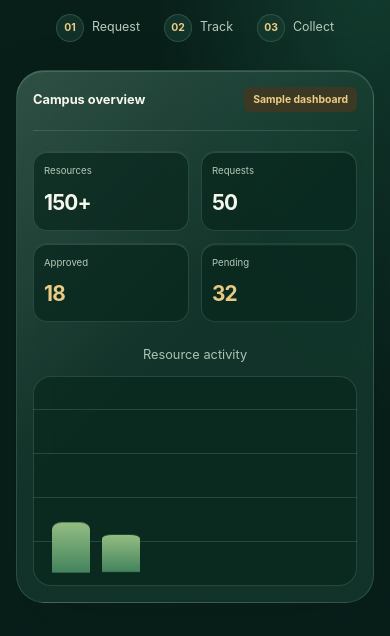
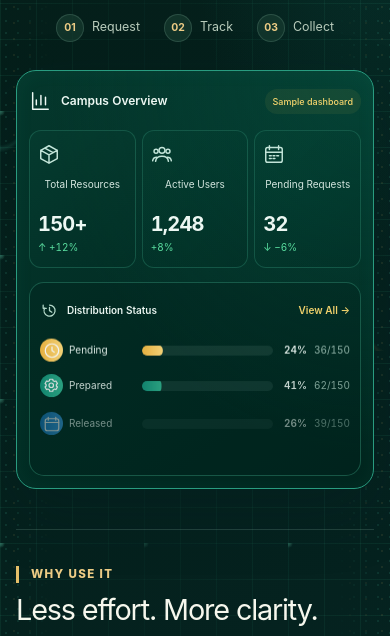
Before and after one commit to definotDos/School-Logistics-Student-Resource-Management-System, a React (Vite) app in the folder school-logistics-system/frontend/: page / in a window 390 px wide. Shown: the part 609-1245 px from the top of the page. Built offline with nearby package versions, Linux system fonts and the light colour scheme; no server answers.

Commit message:
update project

```diff
--- a/school-logistics-system/frontend/src/landing-palette.css
+++ b/school-logistics-system/frontend/src/landing-palette.css
@@ -24,22 +24,71 @@
   --landing-on-gold: #193b29;
   --landing-chart: #357b53;
   --landing-chart-top: #78a66a;
+  --landing-bg-end: #deeee8;
+  --landing-grid-line: #25856817;
+  --landing-grid-point: #369c7b38;
+  --landing-edge-teal: #268e7924;
+  --landing-edge-gold: #b58e3529;
+  --landing-grid-size: clamp(36px, 4vw, 56px);
+  --landing-grid-block: calc(var(--landing-grid-size) * 4);
   background:
-    radial-gradient(ellipse 75% 650px at 95% 8%, var(--landing-glow), transparent 75%),
-    radial-gradient(ellipse 65% 700px at 0% 35%, var(--landing-warm-glow), transparent 75%),
-    radial-gradient(ellipse 80% 900px at 95% 85%, var(--landing-glow), transparent 75%),
-    var(--landing-bg);
+    radial-gradient(ellipse 65% 650px at 95% 6%, var(--landing-glow), transparent 75%),
+    radial-gradient(ellipse 45% 550px at 0% 38%, var(--landing-warm-glow), transparent 75%),
+    radial-gradient(ellipse 65% 800px at 100% 85%, var(--landing-glow), transparent 75%),
+    linear-gradient(145deg, var(--landing-bg), var(--landing-bg-end) 55%, var(--landing-bg));
+  isolation: isolate;
   color: var(--landing-text);
+}
+
+/* Decorative layers stay behind every section and never intercept interactions. */
+.landing-page.landing-palette::before,
+.landing-page.landing-palette::after {
+  content: "";
+  position: absolute;
+  inset: 0;
+  z-index: -1;
+  pointer-events: none;
+  border-radius: inherit;
+}
+
+.landing-page.landing-palette::before {
+  background-image:
+    radial-gradient(circle at 1px 1px, var(--landing-grid-point) 0 1px, transparent 4px),
+    linear-gradient(var(--landing-grid-line) 1px, transparent 1px),
+    linear-gradient(90deg, var(--landing-grid-line) 1px, transparent 1px);
+  background-size:
+    var(--landing-grid-block) var(--landing-grid-block),
+    var(--landing-grid-size) var(--landing-grid-size),
+    var(--landing-grid-size) var(--landing-grid-size);
+  background-position: left top;
+  /* Leave a quiet area behind the copy while retaining a visible edge grid. */
+  -webkit-mask-image: linear-gradient(90deg, #000c, #0005 35%, #0009 70%, #000c);
+  mask-image: linear-gradient(90deg, #000c, #0005 35%, #0009 70%, #000c);
+}
+
+.landing-page.landing-palette::after {
+  background-image:
+    radial-gradient(ellipse at 0% 50%, transparent calc(68% - 1px), var(--landing-edge-teal) 68%, transparent calc(68% + 1px)),
+    radial-gradient(ellipse at 100% 50%, transparent calc(72% - 1px), var(--landing-edge-gold) 72%, transparent calc(72% + 1px)),
+    radial-gradient(ellipse at 100% 50%, transparent calc(62% - 1px), var(--landing-edge-teal) 62%, transparent calc(62% + 1px)),
+    radial-gradient(circle, var(--landing-edge-teal) 1px, transparent 1.5px),
+    radial-gradient(circle, var(--landing-edge-gold) 1px, transparent 1.5px);
+  background-size: clamp(80px, 15vw, 240px) 650px, clamp(60px, 12vw, 180px) 540px, clamp(80px, 16vw, 250px) 720px, 12px 12px, 16px 16px;
+  background-position: left 120px, right 420px, right 72%, left top, right top;
+  background-repeat: no-repeat, no-repeat, no-repeat, repeat, repeat;
+  -webkit-mask-image: linear-gradient(90deg, #0009, transparent 14%, transparent 86%, #0009);
+  mask-image: linear-gradient(90deg, #0009, transparent 14%, transparent 86%, #0009);
 }
 
 .landing-page.landing-palette.dark-mode {
   color-scheme: dark;
-  --landing-bg: #081e19;
+  --landing-bg: #041c16;
+  --landing-bg-end: #062c2e;
   --landing-surface: #193d32ad;
   --landing-soft: #09271db3;
   --landing-border: #b1e4cb29;
-  --landing-glow: #318d6b47;
-  --landing-warm-glow: #ad914229;
+  --landing-glow: #159b8c24;
+  --landing-warm-glow: #b89a3c12;
   --landing-glass-edge: #d5fbe326;
   --landing-header-bg: #102e25e6;
   --landing-text: #f6f7ed;
@@ -53,6 +102,10 @@
   --landing-shadow: 0 16px 40px #020e092e, inset 0 1px 0 var(--landing-glass-edge);
   --landing-chart: #43835d;
   --landing-chart-top: #94be83;
+  --landing-grid-line: #48d7a719;
+  --landing-grid-point: #78f5ce52;
+  --landing-edge-teal: #54dbbd38;
+  --landing-edge-gold: #e5bf6930;
 }
 
 /* Surfaces and readable text hierarchy. */
--- a/school-logistics-system/frontend/src/landing-preview-motion.css
+++ b/school-logistics-system/frontend/src/landing-preview-motion.css
@@ -4,39 +4,42 @@
     animation: none;
   }
 
-  .landing-page .preview-motion-ready .preview-header,
-  .landing-page .preview-motion-ready .stat-card,
-  .landing-page .preview-motion-ready .preview-chart-title {
+  .landing-page .preview-motion-ready .sample-heading,
+  .landing-page .preview-motion-ready .sample-metric,
+  .landing-page .preview-motion-ready .sample-distribution-heading,
+  .landing-page .preview-motion-ready .sample-status {
     opacity: 0;
     transform: translateY(12px);
   }
 
-  .landing-page .preview-motion-ready .chart-bars span {
-    transform: scaleY(0);
-    transform-origin: bottom;
+  .landing-page .preview-motion-ready .sample-status-track > span {
+    transform: scaleX(0);
+    transform-origin: left;
   }
 
-  .landing-page .preview-motion-ready.is-visible .preview-header,
-  .landing-page .preview-motion-ready.is-visible .stat-card,
-  .landing-page .preview-motion-ready.is-visible .preview-chart-title {
+  .landing-page .preview-motion-ready.is-visible .sample-heading,
+  .landing-page .preview-motion-ready.is-visible .sample-metric,
+  .landing-page .preview-motion-ready.is-visible .sample-distribution-heading,
+  .landing-page .preview-motion-ready.is-visible .sample-status {
     animation: campus-preview-reveal 6s cubic-bezier(0.22, 1, 0.36, 1) infinite both;
   }
 
-  .landing-page .preview-motion-ready.is-visible .stat-card:nth-child(1) { animation-delay: 120ms; }
-  .landing-page .preview-motion-ready.is-visible .stat-card:nth-child(2) { animation-delay: 220ms; }
-  .landing-page .preview-motion-ready.is-visible .stat-card:nth-child(3) { animation-delay: 320ms; }
-  .landing-page .preview-motion-ready.is-visible .stat-card:nth-child(4) { animation-delay: 420ms; }
-  .landing-page .preview-motion-ready.is-visible .preview-chart-title { animation-delay: 520ms; }
+  .landing-page .preview-motion-ready.is-visible .sample-metric:nth-child(1) { animation-delay: 120ms; }
+  .landing-page .preview-motion-ready.is-visible .sample-metric:nth-child(2) { animation-delay: 220ms; }
+  .landing-page .preview-motion-ready.is-visible .sample-metric:nth-child(3) { animation-delay: 320ms; }
+  .landing-page .preview-motion-ready.is-visible .sample-distribution-heading { animation-delay: 420ms; }
+  .landing-page .preview-motion-ready.is-visible .sample-status:nth-child(1) { animation-delay: 520ms; }
+  .landing-page .preview-motion-ready.is-visible .sample-status:nth-child(2) { animation-delay: 620ms; }
+  .landing-page .preview-motion-ready.is-visible .sample-status:nth-child(3) { animation-delay: 720ms; }
+  .landing-page .preview-motion-ready.is-visible .sample-status:nth-child(4) { animation-delay: 820ms; }
 
-  .landing-page .preview-motion-ready.is-visible .chart-bars span {
+  .landing-page .preview-motion-ready.is-visible .sample-status-track > span {
     animation: campus-preview-grow 6s cubic-bezier(0.22, 1, 0.36, 1) 620ms infinite both;
   }
 
-  .landing-page .preview-motion-ready.is-visible .chart-bars span:nth-child(2) { animation-delay: 720ms; }
-  .landing-page .preview-motion-ready.is-visible .chart-bars span:nth-child(3) { animation-delay: 820ms; }
-  .landing-page .preview-motion-ready.is-visible .chart-bars span:nth-child(4) { animation-delay: 920ms; }
-  .landing-page .preview-motion-ready.is-visible .chart-bars span:nth-child(5) { animation-delay: 1020ms; }
-  .landing-page .preview-motion-ready.is-visible .chart-bars span:nth-child(6) { animation-delay: 1120ms; }
+  .landing-page .preview-motion-ready.is-visible .sample-status:nth-child(2) .sample-status-track > span { animation-delay: 720ms; }
+  .landing-page .preview-motion-ready.is-visible .sample-status:nth-child(3) .sample-status-track > span { animation-delay: 820ms; }
+  .landing-page .preview-motion-ready.is-visible .sample-status:nth-child(4) .sample-status-track > span { animation-delay: 920ms; }
 }
 
 @keyframes campus-preview-reveal {
@@ -46,9 +49,9 @@
 }
 
 @keyframes campus-preview-grow {
-  0%, 100% { transform: scaleY(0); }
-  15%, 70% { transform: scaleY(1); }
-  85% { transform: scaleY(0); }
+  0%, 100% { transform: scaleX(0); }
+  15%, 70% { transform: scaleX(1); }
+  85% { transform: scaleX(0); }
 }
 
 @media (prefers-reduced-motion: reduce) {
--- /dev/null
+++ b/school-logistics-system/frontend/src/landing-sample.css
@@ -0,0 +1,109 @@
+.landing-page.landing-palette .dashboard-preview.campus-sample {
+  box-sizing: border-box;
+  padding: 24px 16px 16px;
+  border: 1px solid #299c80;
+  border-radius: 20px;
+  background: radial-gradient(ellipse at top right, #07564580, transparent 65%), linear-gradient(145deg, #04372c, #00251e);
+  color: #edf8f3;
+  box-shadow: 0 24px 64px #001e2433, inset 0 1px 20px #38c99b0d;
+  font-variant-numeric: tabular-nums;
+}
+
+.campus-sample .dashboard-icon {
+  fill: none;
+  flex-shrink: 0;
+  width: 22px;
+  height: 22px;
+  stroke-width: 1.6;
+}
+
+.sample-heading,
+.sample-distribution-heading,
+.sample-heading > span,
+.sample-distribution-heading > span {
+  display: flex;
+  align-items: center;
+  gap: 10px;
+}
+
+.sample-heading {
+  justify-content: space-between;
+  flex-wrap: wrap;
+  margin: 0 8px 20px;
+  font-size: 14px;
+  font-weight: 600;
+}
+
+.sample-badge {
+  border-radius: 12px;
+  padding: 7px 12px;
+  background: #dac05114;
+  color: #f4d46d;
+  font-size: 10px;
+  font-weight: 500;
+}
+
+.sample-metrics {
+  display: grid;
+  grid-template-columns: repeat(3, minmax(0, 1fr));
+  gap: 12px;
+  margin: 0 6px 14px;
+}
+
+.sample-metric {
+  min-width: 0;
+  padding: 16px 14px 14px;
+  border: 1px solid #27796380;
+  border-radius: 12px;
+  background: linear-gradient(135deg, #0e594529, #002b232e);
+}
+
+.sample-metric > .dashboard-icon { color: #c3e5d9; margin-bottom: 12px; }
+.sample-metric-label { display: block; color: #d4e6df; font-size: 11px; line-height: 1.4; }
+.sample-metric-value { display: flex; align-items: baseline; justify-content: space-between; gap: 6px; flex-wrap: wrap; margin-top: 5px; }
+.sample-metric-value b { font-size: 23px; line-height: 1.2; letter-spacing: -0.04em; }
+.sample-metric-value small { color: #5bdfa1; font-size: 10px; white-space: nowrap; }
+
+.sample-distribution {
+  padding: 14px 16px;
+  border: 1px solid #27796399;
+  border-radius: 15px;
+  background: #001f1940;
+}
+
+.sample-distribution-heading { justify-content: space-between; gap: 8px; margin-bottom: 12px; font-size: 12px; font-weight: 600; }
+.sample-distribution-heading > span { gap: 8px; }
+.sample-distribution-heading .dashboard-icon { width: 19px; height: 19px; color: #b4d9ca; }
+.sample-distribution-heading button { border: 0; background: transparent; color: #f4d46d; padding: 8px 0 8px 8px; font: inherit; font-size: 10px; white-space: nowrap; cursor: pointer; }
+.sample-distribution-heading button:hover { text-decoration: underline; text-underline-offset: 4px; }
+.landing-page.landing-palette .campus-sample button:focus-visible { outline-color: #f4d46d; }
+.sample-status-list { display: grid; gap: 11px; margin: 0; padding: 0; list-style: none; }
+.sample-status { display: grid; grid-template-columns: 122px minmax(32px, 1fr) 32px 46px; align-items: center; gap: 12px; font-size: 12px; }
+.sample-status-label { display: flex; align-items: center; gap: 10px; }
+.sample-status-icon { display: grid; place-items: center; flex-shrink: 0; width: 28px; height: 28px; border-radius: 50%; background: var(--status-fill); color: white; }
+.sample-status-icon .dashboard-icon { width: 18px; height: 18px; }
+.sample-status-track { height: 10px; overflow: hidden; border-radius: 10px; background: #bddfd51a; }
+.sample-status-track > span { display: block; height: 100%; border-radius: inherit; background: var(--status-fill); }
+.sample-status b { text-align: right; font-size: 12px; font-weight: 600; }
+.sample-status-count { color: #9bbdb1; text-align: right; font-size: 11px; }
+.sample-status-pending { --status-fill: linear-gradient(90deg, #f2b843, #ffda7c); }
+.sample-status-prepared { --status-fill: linear-gradient(90deg, #16977f, #34b994); }
+.sample-status-released { --status-fill: linear-gradient(90deg, #187ac5, #3da0ed); }
+.sample-status-completed { --status-fill: linear-gradient(90deg, #7535ce, #a355f0); }
+
+@media (max-width: 480px) {
+  .landing-page.landing-palette .dashboard-preview.campus-sample { padding: 18px 12px 12px; }
+  .sample-heading { margin: 0 0 16px; font-size: 12px; gap: 8px; }
+  .sample-badge { padding: 6px 8px; font-size: 9px; }
+  .sample-metrics { gap: 6px; margin-inline: 0; }
+  .sample-metric { padding: 12px 8px; }
+  .sample-metric-label { min-height: 30px; font-size: 10px; }
+  .sample-metric-value { flex-direction: column; gap: 4px; }
+  .sample-metric-value b { font-size: 20px; }
+  .sample-distribution { padding: 12px 10px; }
+  .sample-status { grid-template-columns: 96px minmax(20px, 1fr) 28px 37px; gap: 6px; font-size: 10px; }
+  .sample-status-label { gap: 6px; }
+  .sample-status-icon { width: 23px; height: 23px; }
+  .sample-status b, .sample-status-count { font-size: 10px; }
+  .sample-distribution-heading { font-size: 10px; }
+}
--- a/school-logistics-system/frontend/src/main.jsx
+++ b/school-logistics-system/frontend/src/main.jsx
@@ -13,6 +13,7 @@ import "./student-resources-dark.css";
 import "./student-dark-theme.css";
 import "./sidebar-palette.css";
 import "./landing-palette.css";
+import "./landing-sample.css";
 import "./responsive.css";
 import "./appearance.css";
 import "./components/auth/AuthPalette.css";
--- a/school-logistics-system/frontend/src/pages/LandingPage.jsx
+++ b/school-logistics-system/frontend/src/pages/LandingPage.jsx
@@ -261,46 +261,49 @@ export function LandingPage() {
         </div>
 
         <div className="hero-visual" aria-label="Dashboard preview">
-          <div className="dashboard-preview" ref={previewRef}>
-            <div className="preview-header">
-              <span>Campus overview</span>
-              <small className="preview-label">Sample dashboard</small>
-              <div className="preview-icons" aria-hidden="true">
-                <span />
-                <span />
-                <span />
-              </div>
+          <div className="dashboard-preview campus-sample" ref={previewRef}>
+            <div className="sample-heading">
+              <span><DashboardIcon name="reports" /> Campus Overview</span>
+              <small className="sample-badge">Sample dashboard</small>
             </div>
 
-            <div className="preview-stats">
-              <div className="stat-card">
-                <small>Resources</small>
-                <strong>150+</strong>
-              </div>
-              <div className="stat-card">
-                <small>Requests</small>
-                <strong>50</strong>
-              </div>
-              <div className="stat-card">
-                <small>Approved</small>
-                <strong>18</strong>
-              </div>
-              <div className="stat-card">
-                <small>Pending</small>
-                <strong>32</strong>
-              </div>
+            <div className="sample-metrics">
+              {[
+                { label: 'Total Resources', value: '150+', trend: '↑ +12%', icon: 'inventory' },
+                { label: 'Active Users', value: '1,248', trend: '+8%', icon: 'users' },
+                { label: 'Pending Requests', value: '32', trend: '↓ −6%', icon: 'calendar' },
+              ].map((metric) => (
+                <div className="sample-metric" key={metric.label}>
+                  <DashboardIcon name={metric.icon} />
+                  <span className="sample-metric-label">{metric.label}</span>
+                  <div className="sample-metric-value">
+                    <b>{metric.value}</b>
+                    <small aria-label={`${metric.trend} compared with the previous period`}>{metric.trend}</small>
+                  </div>
+                </div>
+              ))}
             </div>
 
-            <p className="preview-chart-title">Resource activity</p>
-            <div className="chart-card" aria-label="Illustrative resource activity chart">
-              <div className="chart-bars">
-                <span style={{ height: '42%' }} />
-                <span style={{ height: '58%' }} />
-                <span style={{ height: '76%' }} />
-                <span style={{ height: '54%' }} />
-                <span style={{ height: '88%' }} />
-                <span style={{ height: '66%' }} />
+            <div className="sample-distribution">
+              <div className="sample-distribution-heading">
+                <span><DashboardIcon name="history" /> Distribution Status</span>
+                <button type="button" onClick={() => scrollToSection('about')}>View All <span aria-hidden="true">→</span></button>
               </div>
+              <ul className="sample-status-list" aria-label="Sample distribution of 150 resources">
+                {[
+                  { label: 'Pending', count: 36, percent: 24, tone: 'pending', icon: 'clock' },
+                  { label: 'Prepared', count: 62, percent: 41, tone: 'prepared', icon: 'settings' },
+                  { label: 'Released', count: 39, percent: 26, tone: 'released', icon: 'claimCalendar' },
+                  { label: 'Completed', count: 13, percent: 9, tone: 'completed', icon: 'audit' },
+                ].map((status) => (
+                  <li className={`sample-status sample-status-${status.tone}`} key={status.label}>
+                    <span className="sample-status-label"><span className="sample-status-icon"><DashboardIcon name={status.icon} /></span>{status.label}</span>
+                    <span className="sample-status-track" aria-hidden="true"><span style={{ width: `${status.count / 150 * 100}%` }} /></span>
+                    <b>{status.percent}%</b>
+                    <span className="sample-status-count">{status.count}/150</span>
+                  </li>
+                ))}
+              </ul>
             </div>
           </div>
         </div>
```
